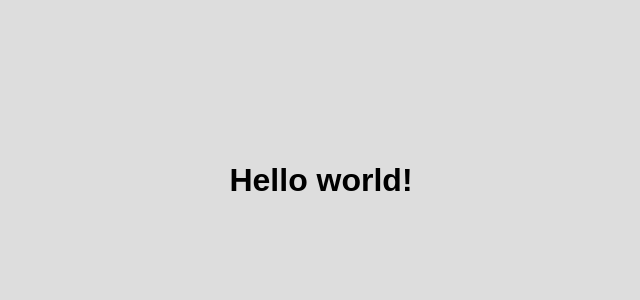
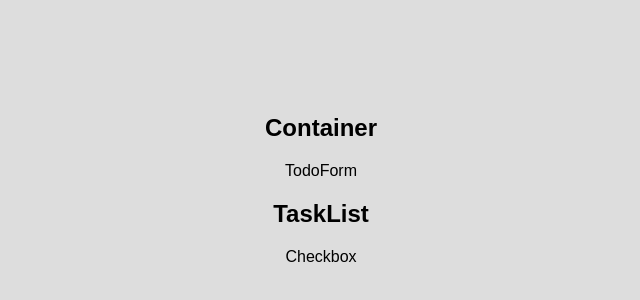
Before and after one commit to castawaycourses/reactwishlist, a React (Create React App) app: page / in a window 1280 px wide. Shown: the part 220-520 px from the top of the page, without its empty margins (319-959 px from the left). Built offline with nearby package versions, Linux system fonts and the light colour scheme.

Commit message:
feature(components) Pre-arranged components

```diff
--- a/src/App.jsx
+++ b/src/App.jsx
@@ -1,9 +1,10 @@
 import './App.css';
+import Container from './components/Container';
 
 function App() {
   return (
     <div className="App">
-      <h1>Hello world!</h1>
+      <Container />
     </div>
   );
 }
--- /dev/null
+++ b/src/components/Checkbox.jsx
@@ -0,0 +1,7 @@
+const Checkbox = () => {
+  return (
+    <div>Checkbox</div>
+  )
+}
+
+export default Checkbox
--- a/src/components/Container.jsx
+++ b/src/components/Container.jsx
@@ -1,6 +1,13 @@
+import TaskList from "./TaskList"
+import TodoForm from "./TodoForm"
+
 const Container = () => {
   return (
-    <div>Container</div>
+    <div>
+        <h2>Container</h2>
+        <TodoForm />
+        <TaskList />
+    </div>
   )
 }
 
--- a/src/components/TaskList.jsx
+++ b/src/components/TaskList.jsx
@@ -1,6 +1,11 @@
+import Checkbox from "./Checkbox"
+
 const TaskList = () => {
   return (
-    <div>TaskList</div>
+    <div>
+        <h2>TaskList</h2>
+        <Checkbox />
+    </div>
   )
 }
 
```
